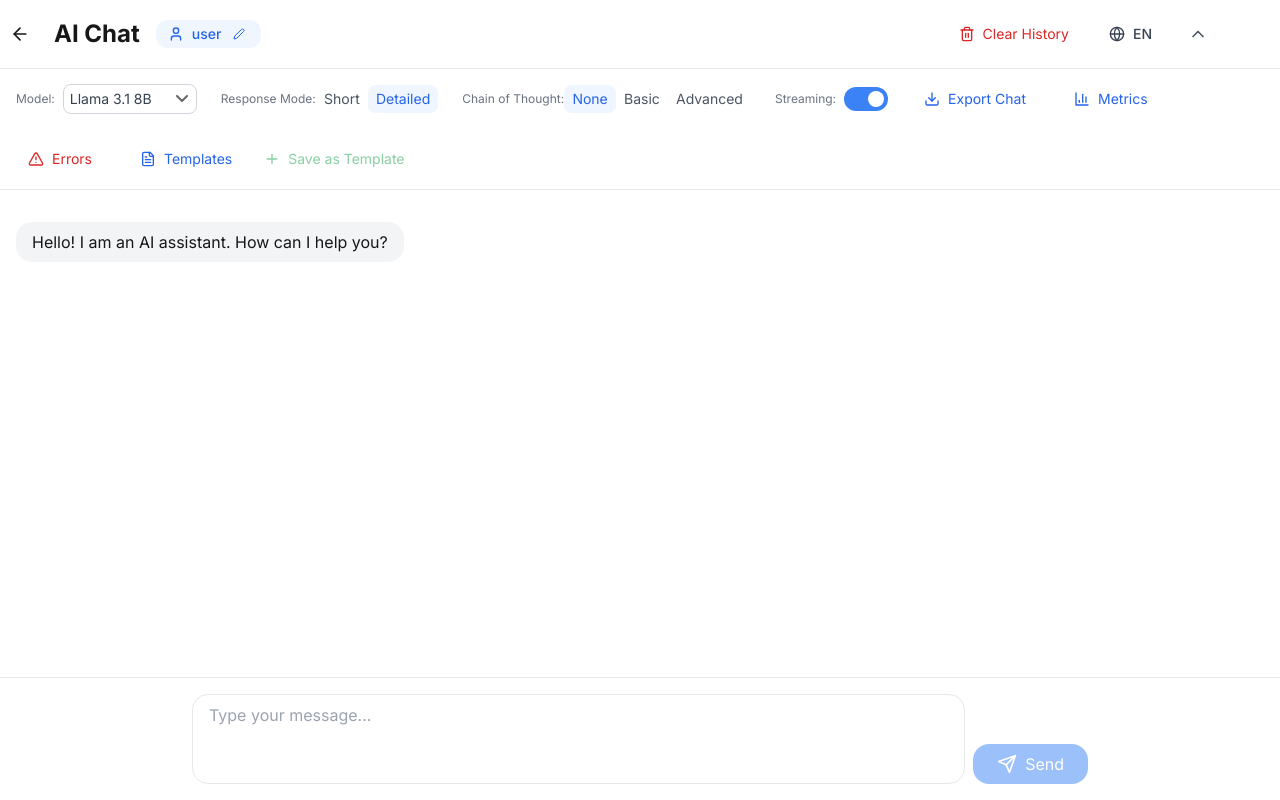
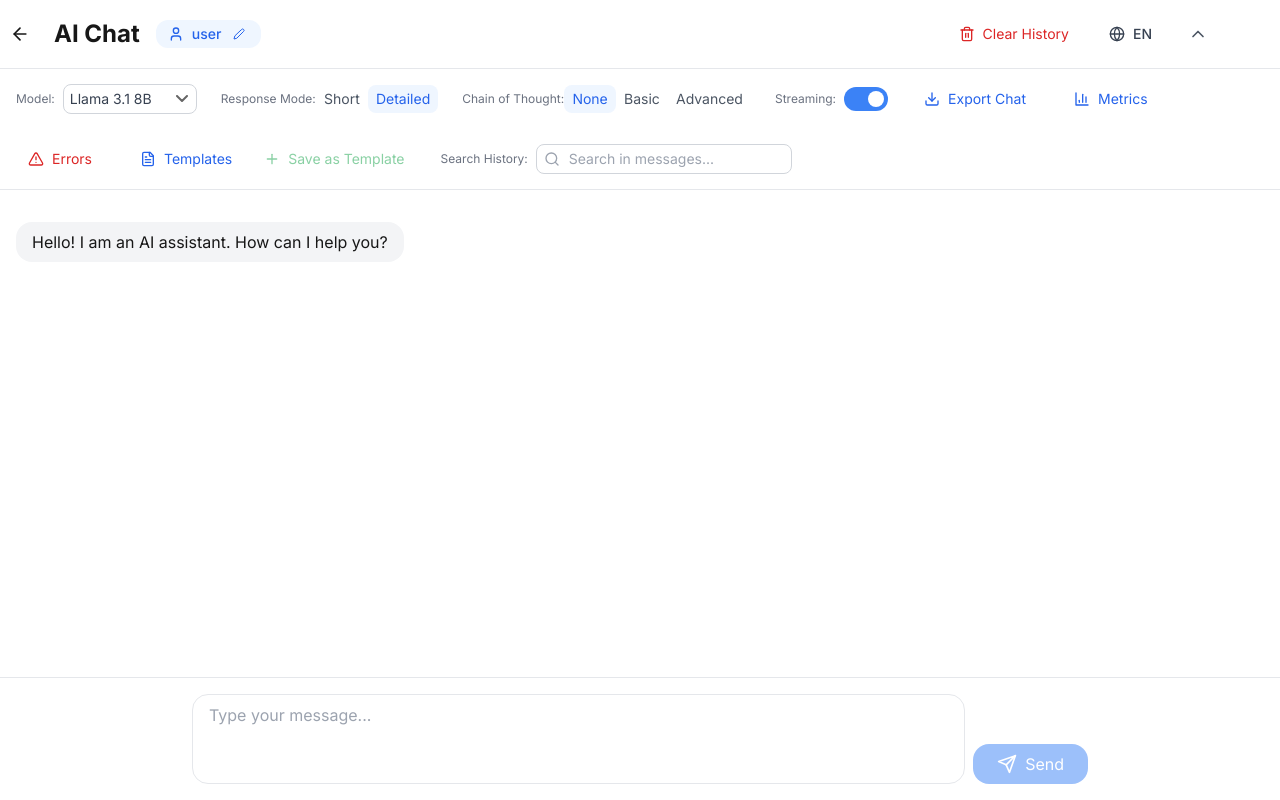
Before and after one commit to korytsa/AI-Next, a Next.js app in the folder frontend/: page /chat in a window 1280 px wide. Built offline with nearby package versions, Linux system fonts and the light colour scheme.

Commit message:
add search

```diff
--- a/frontend/app/chat/components/ChatHeader.tsx
+++ b/frontend/app/chat/components/ChatHeader.tsx
@@ -25,9 +25,11 @@ interface ChatHeaderProps {
   isExporting?: boolean
   currentInput?: string
   onSelectTemplate?: (content: string) => void
+  searchQuery?: string
+  onSetSearchQuery?: (query: string) => void
 }
 
-export function ChatHeader({ useStreaming, onToggleStreaming, loading, onClearHistory, userName, onEditName, responseMode, onSetResponseMode, onExportDialog, totalTokens, chainOfThought, onSetChainOfThought, selectedModel, onSetSelectedModel, isExporting = false, currentInput = '', onSelectTemplate }: ChatHeaderProps) {
+export function ChatHeader({ useStreaming, onToggleStreaming, loading, onClearHistory, userName, onEditName, responseMode, onSetResponseMode, onExportDialog, totalTokens, chainOfThought, onSetChainOfThought, selectedModel, onSetSelectedModel, isExporting = false, currentInput = '', onSelectTemplate, searchQuery = '', onSetSearchQuery }: ChatHeaderProps) {
   const [isSettingsOpen, setIsSettingsOpen] = useState(true)
   const { t } = useLanguage()
 
@@ -89,6 +91,8 @@ export function ChatHeader({ useStreaming, onToggleStreaming, loading, onClearHi
           isExporting={isExporting}
           currentInput={currentInput}
           onSelectTemplate={onSelectTemplate}
+          searchQuery={searchQuery}
+          onSetSearchQuery={onSetSearchQuery}
         />
       )}
     </div>
--- a/frontend/app/chat/components/ChatSettingsPanel.tsx
+++ b/frontend/app/chat/components/ChatSettingsPanel.tsx
@@ -1,4 +1,4 @@
-import { Download, BarChart3, AlertTriangle } from 'lucide-react'
+import { Download, BarChart3, AlertTriangle, Search } from 'lucide-react'
 import { ResponseMode, ChainOfThoughtMode } from '../hooks/useChat'
 import { AVAILABLE_MODELS } from '@/app/lib/models'
 import Link from 'next/link'
@@ -19,6 +19,8 @@ interface ChatSettingsPanelProps {
   isExporting?: boolean
   currentInput?: string
   onSelectTemplate?: (content: string) => void
+  searchQuery?: string
+  onSetSearchQuery?: (query: string) => void
 }
 
 export function ChatSettingsPanel({
@@ -35,6 +37,8 @@ export function ChatSettingsPanel({
   isExporting = false,
   currentInput = '',
   onSelectTemplate,
+  searchQuery = '',
+  onSetSearchQuery,
 }: ChatSettingsPanelProps) {
   const { t } = useLanguage()
 
@@ -173,6 +177,21 @@ export function ChatSettingsPanel({
             currentInput={currentInput}
           />
         )}
+        {onSetSearchQuery && (
+          <div className="flex items-center gap-2">
+            <label className="text-xs text-gray-500 dark:text-gray-500">{t('settings.searchHistory')}:</label>
+            <div className="relative">
+              <Search className="absolute left-2 top-1/2 -translate-y-1/2 w-4 h-4 text-gray-400" />
+              <input
+                type="text"
+                value={searchQuery}
+                onChange={(e) => onSetSearchQuery(e.target.value)}
+                placeholder={t('settings.searchPlaceholder')}
+                className="pl-8 pr-3 py-1 text-sm rounded-lg border border-gray-300 dark:border-gray-600 bg-white dark:bg-gray-800 text-gray-700 dark:text-gray-300 focus:outline-none focus:ring-2 focus:ring-blue-500"
+              />
+            </div>
+          </div>
+        )}
       </div>
     </div>
   )
--- a/frontend/app/chat/components/MessageBubble.tsx
+++ b/frontend/app/chat/components/MessageBubble.tsx
@@ -2,18 +2,42 @@ import ReactMarkdown from 'react-markdown'
 import remarkGfm from 'remark-gfm'
 import { Message } from '../types'
 import { RotateCcw } from 'lucide-react'
-import { sanitizeText } from '@/app/lib/sanitization'
 import { useLanguage } from '@/app/contexts/LanguageContext'
+import React from 'react'
 
 interface MessageBubbleProps {
   message: Message
   onRetry?: () => void
+  searchQuery?: string
 }
 
-export function MessageBubble({ message, onRetry }: MessageBubbleProps) {
+export function MessageBubble({ message, onRetry, searchQuery = '' }: MessageBubbleProps) {
   const { t } = useLanguage()
   const hasError = !!message.error
   const isRetryable = message.error?.retryable
+
+  const highlightText = (text: string, query: string): React.ReactNode => {
+    if (!query.trim()) return text
+
+    const escapedQuery = query.replace(/[.*+?^${}()|[\]\\]/g, '\\$&')
+    const regex = new RegExp(`(${escapedQuery})`, 'gi')
+    const parts = text.split(regex)
+
+    return parts.map((part, index) => {
+      if (index % 2 === 1) {
+        return (
+          <mark key={index} className="bg-yellow-200 dark:bg-yellow-900/50">
+            {part}
+          </mark>
+        )
+      }
+      return <span key={index}>{part}</span>
+    })
+  }
+
+  const markdownComponents = searchQuery.trim() ? {
+    text: ({ children }: any) => (typeof children === 'string' ? highlightText(children, searchQuery) : children),
+  } : undefined
 
   return (
     <div className={`flex ${message.role === 'user' ? 'justify-end' : 'justify-start'}`}>
@@ -61,9 +85,14 @@ export function MessageBubble({ message, onRetry }: MessageBubbleProps) {
             )}
           </div>
         ) : message.role === 'assistant' ? (
-          <ReactMarkdown remarkPlugins={[remarkGfm]}>{message.content}</ReactMarkdown>
+          <ReactMarkdown
+            remarkPlugins={[remarkGfm]}
+            components={markdownComponents}
+          >
+            {message.content}
+          </ReactMarkdown>
         ) : (
-          <p>{message.content}</p>
+          <p>{highlightText(message.content, searchQuery)}</p>
         )}
       </div>
     </div>
--- a/frontend/app/chat/components/MessagesList.tsx
+++ b/frontend/app/chat/components/MessagesList.tsx
@@ -13,6 +13,7 @@ interface MessagesListProps {
   onLoadMore?: () => void
   hasMoreMessages?: boolean
   isLoadingMore?: boolean
+  searchQuery?: string
 }
 
 export function MessagesList({
@@ -24,6 +25,7 @@ export function MessagesList({
   onLoadMore,
   hasMoreMessages = false,
   isLoadingMore = false,
+  searchQuery = '',
 }: MessagesListProps) {
   const { t } = useLanguage()
 
@@ -47,6 +49,7 @@ export function MessagesList({
           key={idx}
           message={message}
           onRetry={message.error?.retryable ? onRetry : undefined}
+          searchQuery={searchQuery}
         />
       ))}
       {loading && <LoadingIndicator />}
--- a/frontend/app/chat/hooks/useChat.ts
+++ b/frontend/app/chat/hooks/useChat.ts
@@ -14,6 +14,7 @@ export function useChat() {
   const [input, setInput] = useState('')
   const [useStreaming, setUseStreaming] = useState(true)
   const [isExporting, setIsExporting] = useState(false)
+  const [searchQuery, setSearchQuery] = useState('')
   const inputRef = useRef<HTMLTextAreaElement>(null)
 
   const {
@@ -159,5 +160,7 @@ export function useChat() {
     isLoadingMore,
     isExporting,
     cancelRequest,
+    searchQuery,
+    setSearchQuery,
   }
 }
--- a/frontend/app/chat/page.tsx
+++ b/frontend/app/chat/page.tsx
@@ -34,6 +34,8 @@ export default function ChatPage() {
     messagesStartRef,
     isExporting,
     cancelRequest,
+    searchQuery,
+    setSearchQuery,
   } = useChat()
 
   return (
@@ -56,6 +58,8 @@ export default function ChatPage() {
         isExporting={isExporting}
         currentInput={input}
         onSelectTemplate={(content) => setInput(content)}
+        searchQuery={searchQuery}
+        onSetSearchQuery={setSearchQuery}
       />
       <MessagesList
         messages={messages}
@@ -66,6 +70,7 @@ export default function ChatPage() {
         onLoadMore={loadMoreMessages}
         hasMoreMessages={hasMoreMessages}
         isLoadingMore={isLoadingMore}
+        searchQuery={searchQuery}
       />
       <ChatInput ref={inputRef} input={input} setInput={setInput} onSubmit={handleSubmit} loading={loading} onCancel={cancelRequest} />
     </div>
--- a/frontend/app/lib/translations.ts
+++ b/frontend/app/lib/translations.ts
@@ -42,6 +42,8 @@ export const translations = {
       streaming: 'Streaming',
       metrics: 'Metrics',
       errors: 'Errors',
+      searchHistory: 'Search History',
+      searchPlaceholder: 'Search in messages...',
     },
     errors: {
       validation: 'Your request contains content that violates our usage policy',
@@ -151,6 +153,8 @@ export const translations = {
       streaming: 'Стриминг',
       metrics: 'Метрики',
       errors: 'Ошибки',
+      searchHistory: 'Поиск по истории',
+      searchPlaceholder: 'Поиск в сообщениях...',
     },
     errors: {
       validation: 'Ваш запрос содержит контент, нарушающий правила использования',
```
Also changed, not shown: 1 other file (tests, documents, lock files or other folders).
